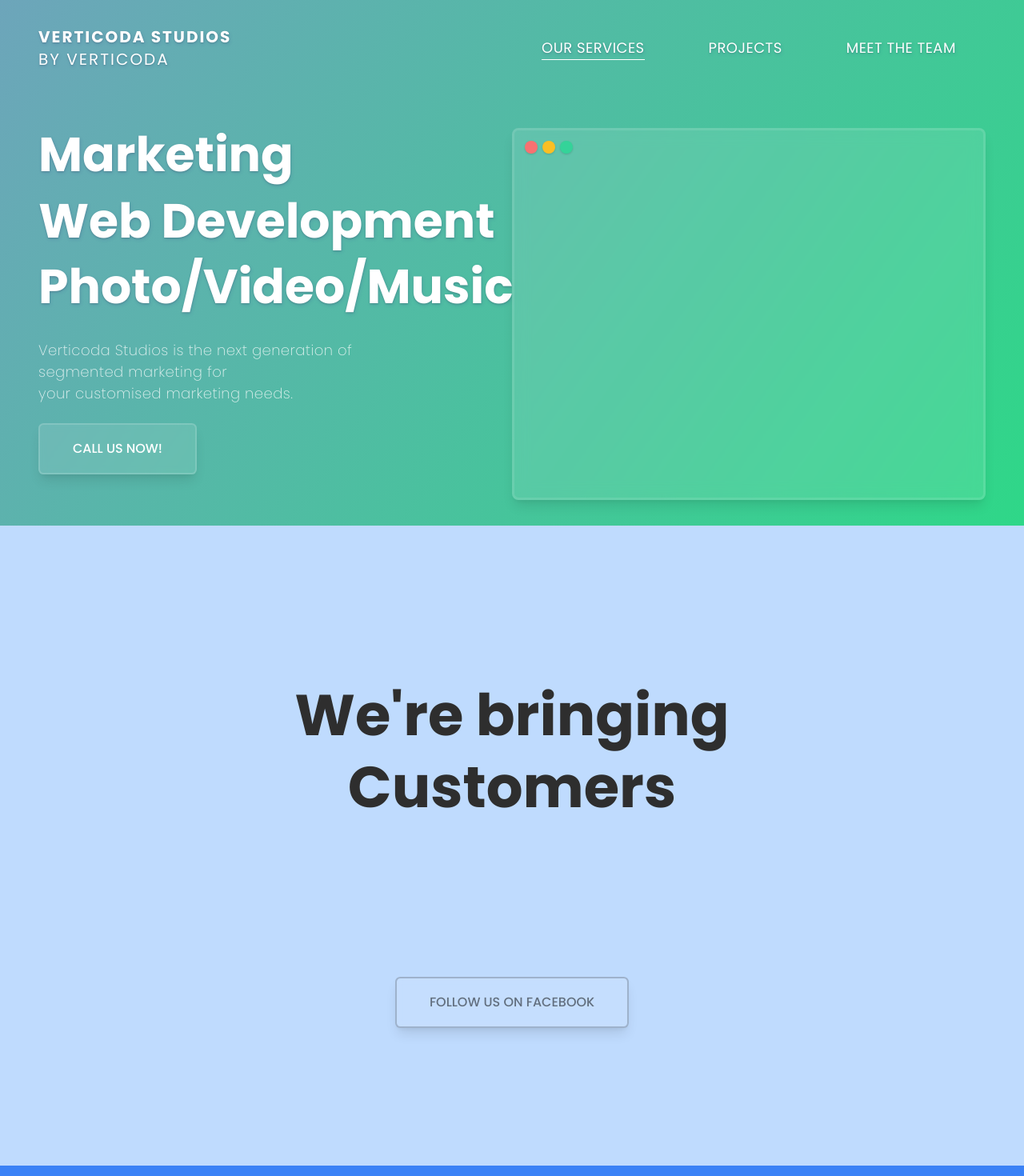
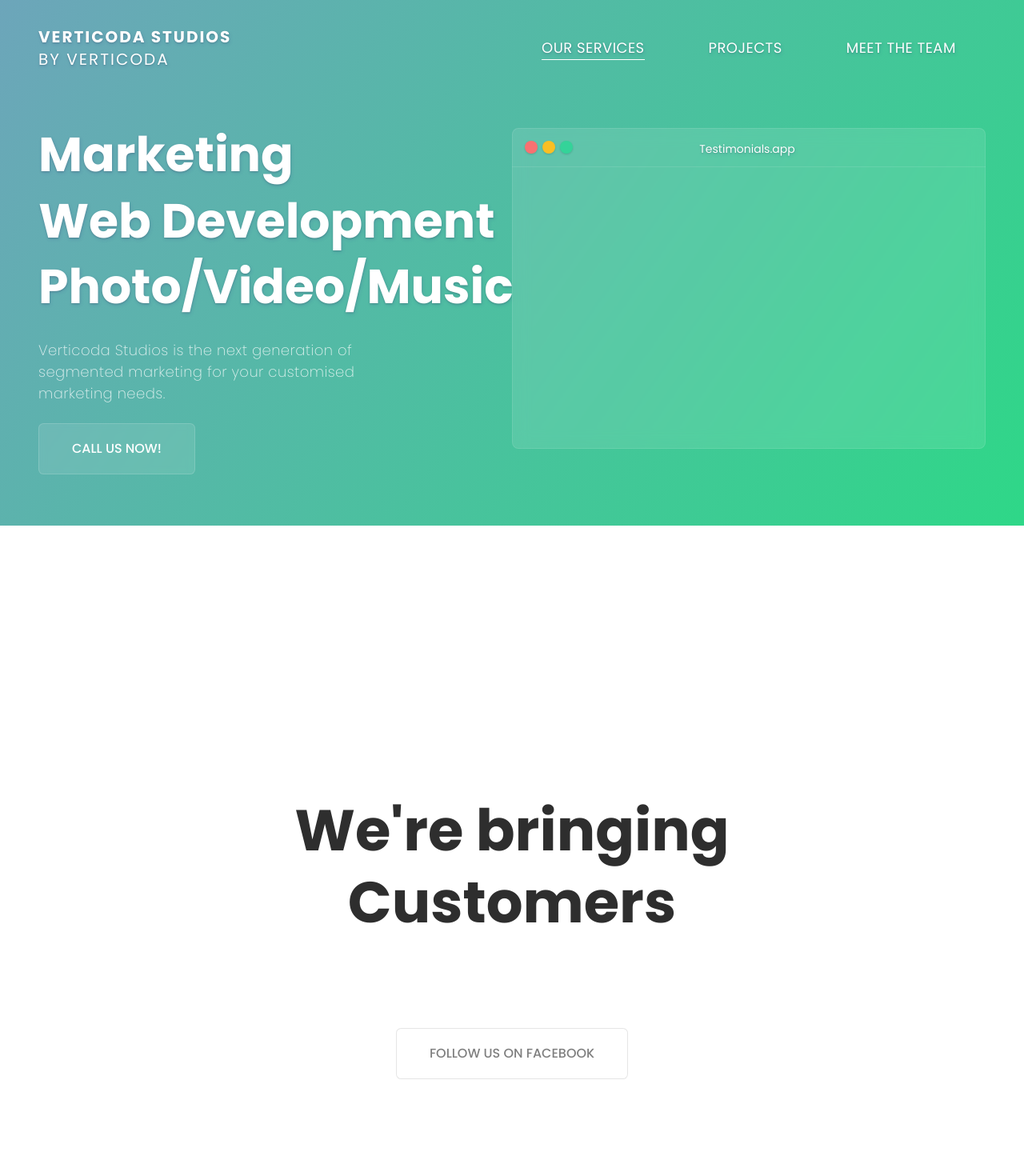
Before and after one commit to byytelope/verticoda-studios-website, a React (Create React App) app: page / in a window 1280 px wide. Shown: the top 1470 px of the page at 80% size. Built offline with nearby package versions, Linux system fonts and the light colour scheme.

Commit message:
Header more

```diff
--- a/package.json
+++ b/package.json
@@ -47,5 +47,8 @@
     "devDependencies": {
         "prettier": "^2.2.0",
         "tailwindcss-textshadow": "^2.1.3"
+    },
+    "resolutions": {
+        "react-scripts/eslint-webpack-plugin": "2.4.1"
     }
 }
--- a/src/App.js
+++ b/src/App.js
@@ -1,3 +1,4 @@
+import { useRef } from "react";
 import { ThemeProvider } from "@material-ui/core/styles";
 import { useInView } from "react-intersection-observer";
 
@@ -7,9 +8,13 @@ import theme from "./styles/theme";
 import "./App.css";
 
 export default function App() {
-    const [servicesRef, servicesInView] = useInView({ threshold: 0.5 });
-    const [projectsRef, projectsInView] = useInView({ threshold: 0.5 });
-    const [teamRef, teamInView] = useInView({ threshold: 0.5 });
+    const [servicesInViewRef, servicesInView] = useInView({ threshold: 0.5 });
+    const [projectsInViewRef, projectsInView] = useInView({ threshold: 0.5 });
+    const [teamInViewRef, teamInView] = useInView({ threshold: 0.5 });
+
+    const projectsRef = useRef(null);
+    const servicesRef = useRef(null);
+    const teamRef = useRef(null);
 
     const refs = { projectsRef, servicesRef, teamRef };
 
@@ -27,14 +32,20 @@ export default function App() {
         <ThemeProvider theme={theme}>
             <div className="App">
                 <Header refs={refs} activeTab={activeTab()} />
-                <div ref={servicesRef} className="bg-blue-200">
-                    <Team />
+                <div ref={servicesRef}>
+                    <div ref={servicesInViewRef} className="border-b">
+                        <Team />
+                    </div>
                 </div>
-                <div ref={projectsRef} className="bg-blue-500">
-                    <Team />
+                <div ref={projectsRef}>
+                    <div ref={projectsInViewRef} className="border-b">
+                        <Team />
+                    </div>
                 </div>
-                <div ref={teamRef} className="bg-blue-800">
-                    <Team />
+                <div ref={teamRef}>
+                    <div ref={teamInViewRef} className="border-b">
+                        <Team />
+                    </div>
                 </div>
             </div>
         </ThemeProvider>
--- a/src/components/Header/Header.js
+++ b/src/components/Header/Header.js
@@ -7,24 +7,24 @@ export default function Header({ refs, activeTab }) {
     return (
         <div className="mainHeader">
             <Navbar refs={refs} activeTab={activeTab} />
-            <div className="grid grid-cols-2 2xl:px-32 px-12 pt-32">
-                <div className="w-full pr-36">
-                    <div className="py-6 text-6xl font-bold text-white tracking-normal leading-snug text-shadow-md">
+            <div className="grid grid-cols-1 grid-rows-2 xl:grid-rows-1 xl:grid-cols-2 2xl:px-32 px-12 pt-32">
+                <div className="w-full xl:pr-36">
+                    <p className="py-6 text-6xl font-bold text-white tracking-normal leading-snug text-shadow-md">
                         Marketing
                         <br />
                         Web&nbsp;Development
                         <br />
                         Photo/Video/Music
-                    </div>
+                    </p>
                     <p className="font-extralight text-lg text-white opacity-80 tracking-wide leading-normal">
-                        Verticoda Studios is the next generation of segmented marketing for
-                        <br /> your customised marketing needs.
+                        Verticoda Studios is the next generation of segmented marketing for your
+                        customised marketing needs.
                     </p>
                     <div className="pt-6 pb-16 flex">
                         <HeaderButton />
                     </div>
                 </div>
-                <div className="py-8 w-full hidden xl:flex">
+                <div className="py-8 w-full h-full">
                     <HeaderCard />
                 </div>
             </div>
--- a/src/components/Header/HeaderButton.js
+++ b/src/components/Header/HeaderButton.js
@@ -18,7 +18,7 @@ export default function HeaderButton() {
             variant="outlined"
             size="large"
             classes={headerButtonStyles}
-            className="focus:outline-none h-12 shadow-lg"
+            className="focus:outline-none h-12 focus:ring-4 ring-white ring-opacity-10"
             href="tel:+9607821610"
         >
             CALL US NOW!
--- a/src/components/Header/HeaderCard.js
+++ b/src/components/Header/HeaderCard.js
@@ -1,15 +1,18 @@
 export default function HeaderCard() {
     return (
         <div
-            className="flex flex-col justify-between rounded-lg w-full bg-white bg-opacity-10 shadow-lg ring ring-inset ring-opacity-10 ring-white"
-            style={{ backdropFilter: "blur(10px" }}
+            className="flex flex-col justify-between rounded-lg w-full bg-white bg-opacity-10 ring-1 ring-inset ring-opacity-10 ring-white"
+            style={{ backdropFilter: "blur(10px)" }}
         >
-            <div className="w-full flex p-4 space-x-1.5">
-                <div className="rounded-full bg-red-400 p-2 shadow"></div>
-                <div className="rounded-full bg-yellow-400 p-2 shadow"></div>
-                <div className="rounded-full bg-green-400 p-2 shadow"></div>
+            <div className="w-full flex pt-4 pb-3 px-4 border-b border-white border-opacity-10">
+                <div className="flex space-x-1.5 -mr-16">
+                    <div className="rounded-full bg-red-400 h-4 w-4 shadow"></div>
+                    <div className="rounded-full bg-yellow-400 h-4 w-4 shadow"></div>
+                    <div className="rounded-full bg-green-400 h-4 w-4 shadow"></div>
+                </div>
+                <div className="m-auto text-sm text-white text-shadow-md">Testimonials.app</div>
             </div>
-            <div className="w-full flex px-4 py-36"></div>
+            <div className="w-full flex px-4 py-40"></div>
             <div className="w-full flex p-4"></div>
         </div>
     );
--- a/src/components/Header/Navbar.js
+++ b/src/components/Header/Navbar.js
@@ -11,7 +11,7 @@ export default function Navbar({ refs, activeTab }) {
             initial: () => {
                 navBgAnimation.start({
                     backgroundColor: "rgba(255,255,255,0)",
-                    backdropFilter: "",
+                    backdropFilter: "blur(0px)",
                 });
                 setIsScrolling(false);
             },
@@ -56,8 +56,8 @@ export default function Navbar({ refs, activeTab }) {
 
     return (
         <motion.div
-            className={`fixed grid grid-cols-2 w-full z-50 2xl:px-32 px-12 ${
-                isScrolling ? "shadow-md" : ""
+            className={`fixed grid grid-cols-2 w-full z-50 2xl:px-32 px-12 border-b-2 border-black border-opacity-0 ${
+                isScrolling ? "border-opacity-10" : ""
             } transition ease-out`}
             animate={navBgAnimation}
             transition={{ ease: "easeOut" }}
@@ -67,11 +67,11 @@ export default function Navbar({ refs, activeTab }) {
                 animate={navTextAnimation}
                 transition={{ ease: "easeOut" }}
             >
-                <div className="font-bold">{"VERTICODA STUDIOS"}</div>
-                <div>{"BY VERTICODA"}</div>
+                <div className="font-bold">VERTICODA&nbsp;STUDIOS</div>
+                <div>BY&nbsp;VERTICODA</div>
             </motion.div>
             <motion.div
-                className="flex items-center justify-center space-x-20 text-white text-shadow-md text-lg"
+                className="items-center justify-center space-x-20 text-white text-shadow-md text-lg pr-16 xl:pr-0 hidden xl:flex"
                 animate={navTextAnimation}
                 transition={{ ease: "easeOut" }}
             >
@@ -80,10 +80,10 @@ export default function Navbar({ refs, activeTab }) {
                         activeTab === "services" ? "border-b" : ""
                     }`}
                     onClick={() => {
-                        refs.servicesRef && console.log(refs);
+                        refs.servicesRef.current && console.log(refs);
                         window.scrollTo({
                             behavior: "smooth",
-                            top: refs.servicesRef.offsetTop,
+                            top: refs.servicesRef.current.offsetTop,
                         });
                     }}
                 >
@@ -94,10 +94,10 @@ export default function Navbar({ refs, activeTab }) {
                         activeTab === "projects" ? "border-b" : ""
                     }`}
                     onClick={() =>
-                        refs.projectsRef &&
+                        refs.projectsRef.current &&
                         window.scrollTo({
                             behavior: "smooth",
-                            top: refs.projectsRef.offsetTop,
+                            top: refs.projectsRef.current.offsetTop,
                         })
                     }
                 >
@@ -108,16 +108,21 @@ export default function Navbar({ refs, activeTab }) {
                         activeTab === "team" ? "border-b" : ""
                     }`}
                     onClick={() =>
-                        refs.teamRef &&
+                        refs.teamRef.current &&
                         window.scrollTo({
                             behavior: "smooth",
-                            top: refs.teamRef.offsetTop,
+                            top: refs.teamRef.current.offsetTop,
                         })
                     }
                 >
                     MEET&nbsp;THE&nbsp;TEAM
                 </div>
             </motion.div>
+            <motion.div
+                className="text-white pr-16"
+                animate={navTextAnimation}
+                transition={{ ease: "easeOut" }}
+            ></motion.div>
         </motion.div>
     );
 }
--- a/src/components/Team.js
+++ b/src/components/Team.js
@@ -2,8 +2,8 @@ import { Button } from "@material-ui/core";
 
 export default function Team() {
     return (
-        <div className="h-screen">
-            <div className="text-text font-bold text-7xl text-center leading-tight py-48">
+        <div className="py-56">
+            <div className="text-text font-bold text-7xl text-center leading-tight py-28">
                 We're bringing
                 <br />
                 Customers
@@ -12,7 +12,7 @@ export default function Team() {
                 <Button
                     variant="outlined"
                     size="large"
-                    className="focus:outline-none h-12 shadow-lg"
+                    className="focus:outline-none h-12 focus:ring-4 ring-black ring-opacity-5"
                     href="https://www.facebook.com/VerticodaStudios"
                     target="_blank"
                 >
--- a/src/styles/theme.js
+++ b/src/styles/theme.js
@@ -29,8 +29,8 @@ export default createMuiTheme({
             outlined: {
                 backdropFilter: "blur(5px)",
                 backgroundColor: "rgba(255,255,255,0.1)",
-                borderColor: "rgba(0,0,0,0.2)",
-                borderWidth: "0.15rem",
+                borderColor: "rgba(0,0,0,0.1)",
+                borderWidth: "1px",
             },
         },
     },
--- a/tailwind.config.js
+++ b/tailwind.config.js
@@ -15,6 +15,8 @@ module.exports = {
             },
         },
     },
-    variants: { borderStyle: ["responsive", "hover", "focus"] },
+    variants: {
+        borderStyle: ["responsive", "hover", "focus"],
+    },
     plugins: [require("tailwindcss-textshadow")],
 };
```
Also changed, not shown: 1 other file (tests, documents, lock files or other folders).
